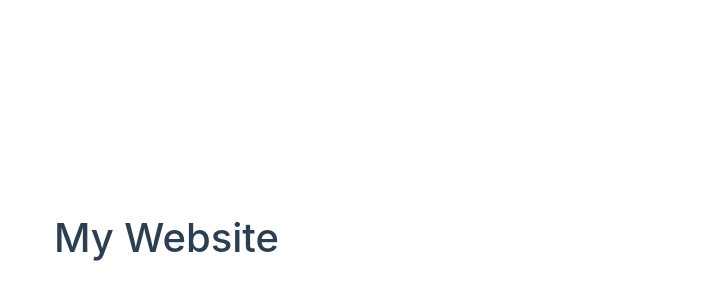
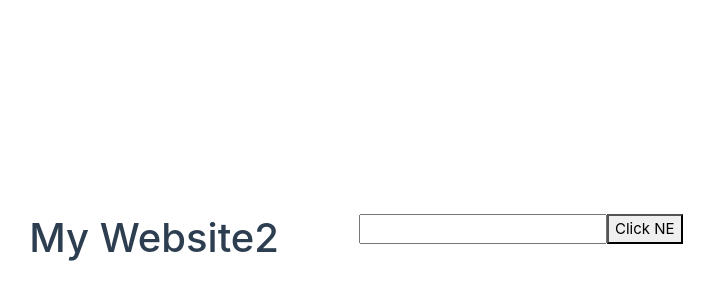
Before and after one commit to AlberTgarY/Albert_website, a Vue app: page / in a window 1280 px wide. Shown: the part 158-458 px from the top of the page, without its empty margins (281-995 px from the left). Built offline with nearby package versions, Linux system fonts and the light colour scheme.

Commit message:
feat: add axios and cheerio

```diff
--- a/src/App.vue
+++ b/src/App.vue
@@ -1,13 +1,75 @@
 <script setup lang="ts">
 import HelloWorld from './components/HelloWorld.vue'
 import TheWelcome from './components/TheWelcome.vue'
+import {ref} from 'vue'
+import axios from 'axios'
+import cheerio, { type Cheerio } from 'cheerio'
+import { createDOMCompilerError } from '@vue/compiler-dom'
+
+const restaurantList = ref<String[]>([])
+const newRestaurantName = ref('');
+const AxiosInstance = axios.create(); // Create a new Axios Instance
+
+function log() {
+  const url = 'https://www.premierleague.com/stats/top/players/goals?se=-1&cl=-1&iso=-1&po=-1?se=-1';
+  // Send an async HTTP Get request to the url
+
+
+  // This is the structure of the player data we recieve
+  interface PlayerData {
+    rank: number; // 1 - 20 rank
+    name: string;
+    nationality: string;
+    goals: number;
+  }
+
+  // Send an async HTTP Get request to the url
+  AxiosInstance.get(url)
+    .then( // Once we have data returned ...
+      response => {
+        const html = response.data; // Get the HTML from the HTTP request
+        const $ = cheerio.load(html); // Load the HTML string into cheerio
+        const statsTable: Cheerio<any> = $('.statsTableContainer > tr'); // Parse the HTML and extract just whatever code contains .statsTableContainer and has tr inside
+        const topScorers: PlayerData[] = [];
+
+        statsTable.each((i, elem) => {
+          const rank: number = parseInt($(elem).find('.rank > strong').text()); // Parse the rank
+          const name: string = $(elem).find('.playerName > strong').text(); // Parse the name
+          const nationality: string = $(elem).find('.playerCountry').text(); // Parse the country
+          const goals: number = parseInt($(elem).find('.mainStat').text()); // Parse the number of goals
+          topScorers.push({
+            rank,
+            name,
+            nationality,
+            goals
+          })
+        })
+
+        console.log(topScorers);
+      }
+    )
+    .catch(console.error); // Error handling
+};
+
+
+
 </script>
 
 <template>
   <header>
-    <h1>My Website</h1>
+    <h1>My Website2</h1>
   </header>
   <main>
+    <form @submit.prevent="log">
+      <input id="restaurant-name"
+      v-model="newRestaurantName" type="text" />
+      <button type="submit">Click NE</button>
+    </form>
+    <ul>
+      <li v-for="rest in restaurantList" >
+        {{ rest }}
+      </li>
+    </ul>
 
   </main>
 </template>
--- a/src/main.ts
+++ b/src/main.ts
@@ -3,18 +3,5 @@ import App from './App.vue'
 import "bootstrap/dist/css/bootstrap.min.css"
 import "bootstrap"
 import './assets/main.css'
-import axios from 'axios';
-
-function fetchPage(url: string): Promise<string | undefined> {
-  const HTMLData = axios
-    .get(url)
-    .then(res => res.data)
-    .catch((error: AxiosError) => {
-      console.error(`There was an error with ${error.config.url}.`);
-      console.error(error.toJSON());
-    });
-
-  return HTMLData;
-}
 
 createApp(App).mount('#app')
```
Also changed, not shown: package.json (+8 -1 lines), tsconfig.json (+14 -5 lines), 1 other file (tests, documents, lock files or other folders).
